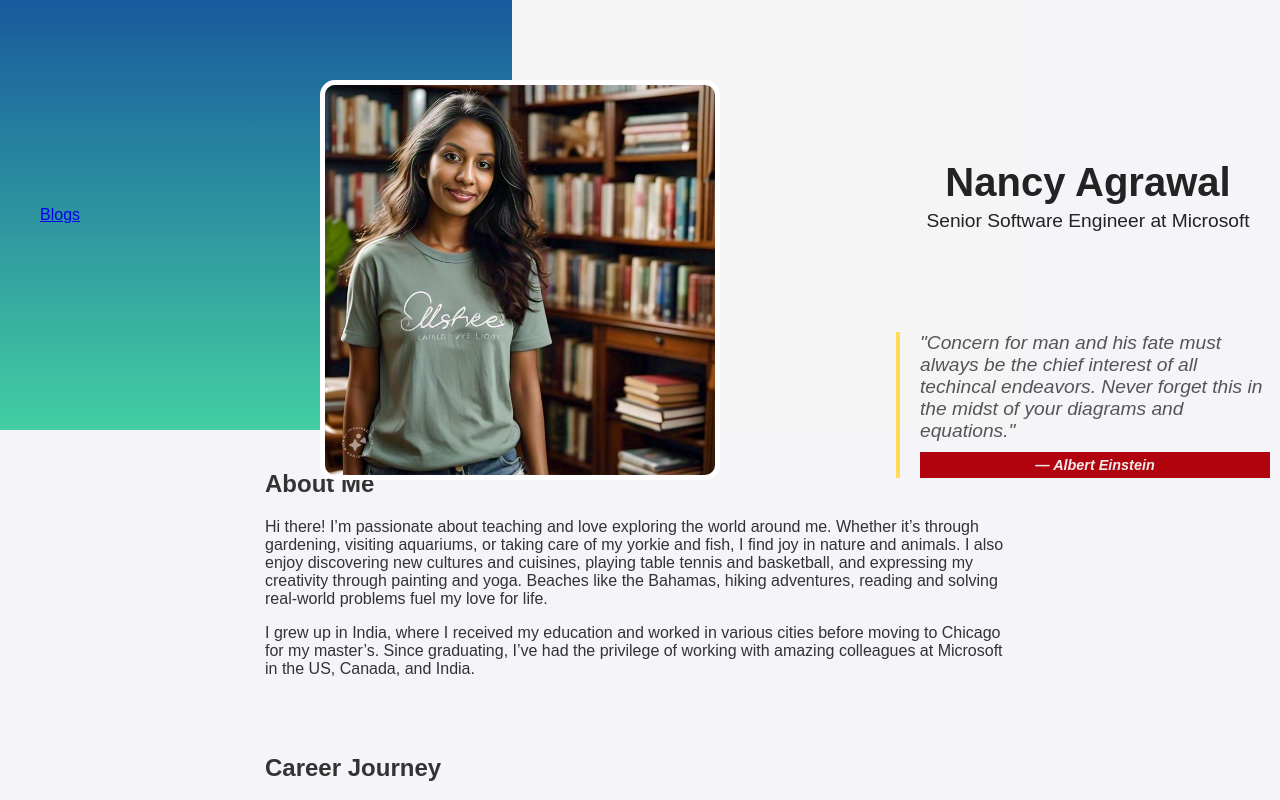
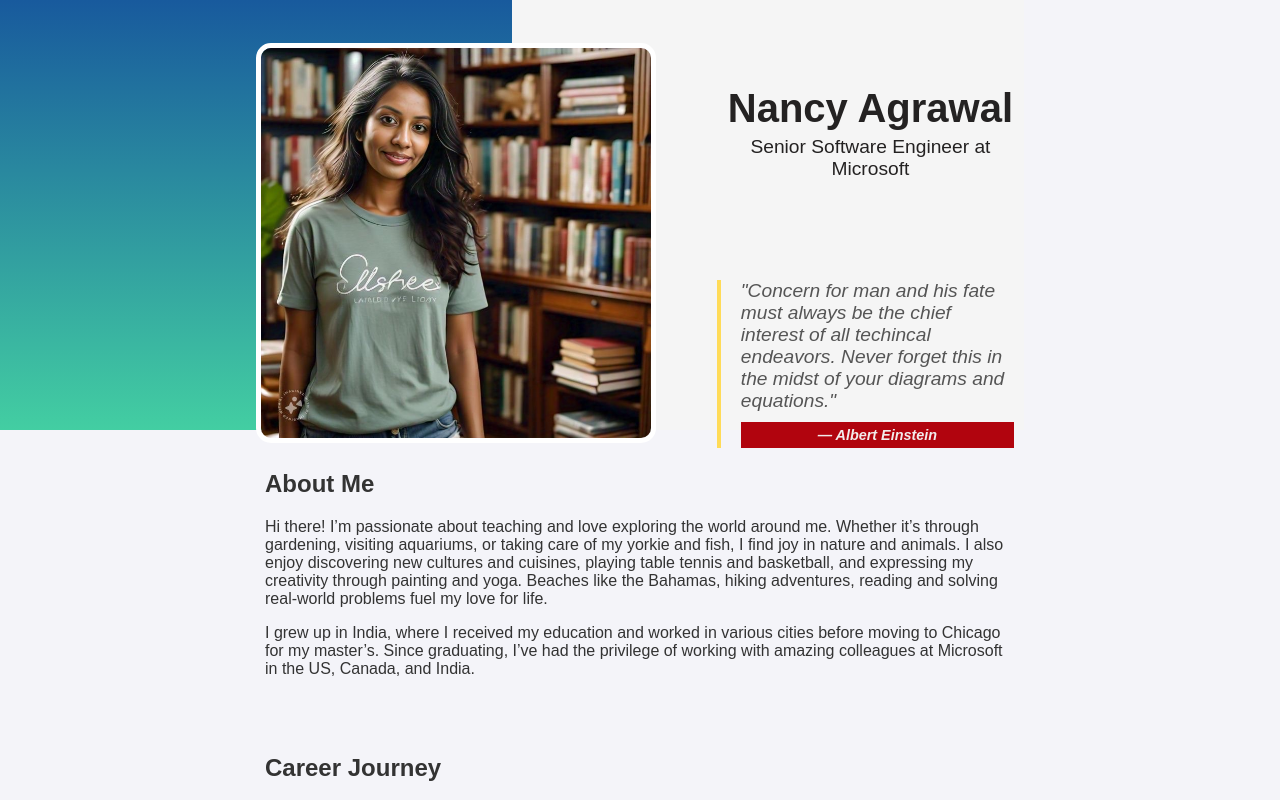
Before and after one commit to agrawalnancy90/webfun, a plain HTML site: page index.html in a window 1280 px wide. Shown: the top 800 px of the page. Drawn offline with Linux system fonts and the light colour scheme.

Commit message:
fix header

```diff
--- a/index.html
+++ b/index.html
@@ -10,12 +10,6 @@
 </head>
 <body>
     <header class="gradient-div">
-            <div id="navbar">
-                <div class="align_center content">
-                  <a href="pages/blogs/technical/content-migration-drupal-to-wp.htm">Blogs</a>
-                </div>
-            </div>
-        </header>
         <div class="overflow-content">
             <img src="assets/images/myPics/Nancy-dp-metaai.JPG" alt="Nancy Agrawal">
         </div>
```
